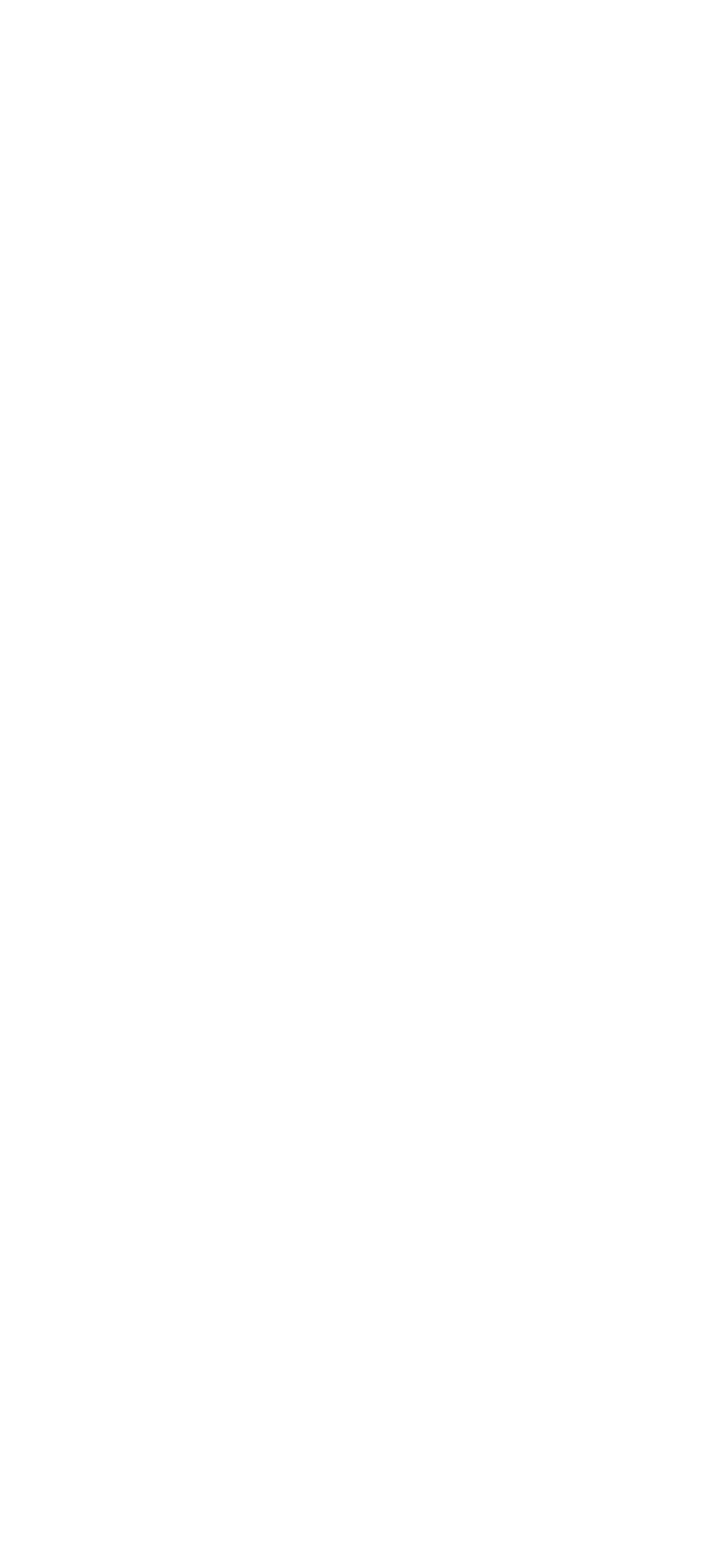
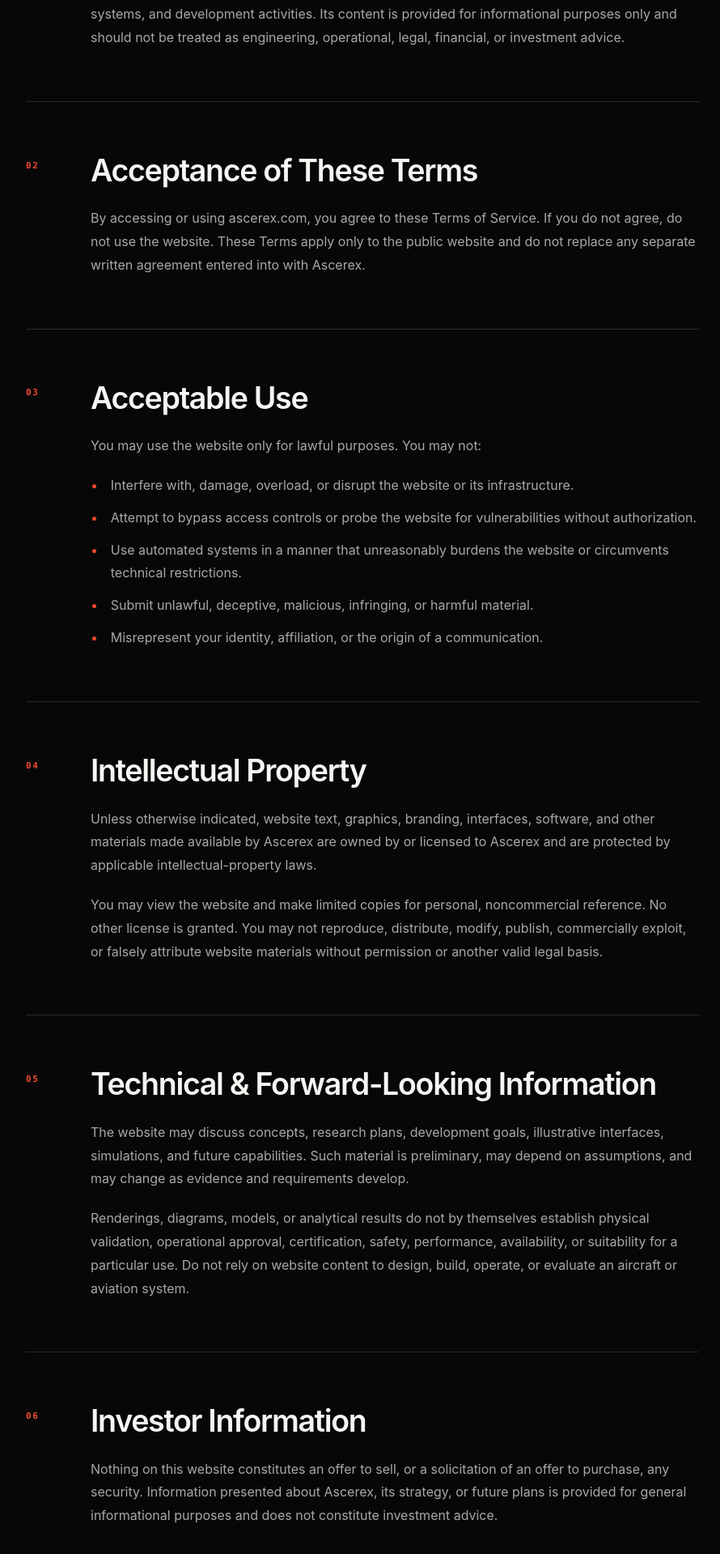
Before and after one commit to ascerex/website-nextjs, a Next.js app: page /terms-of-service in a window 1280 px wide. Before the commit this address had no page. Shown: the part 835-2754 px from the top of the page at 81% size, without its empty margins (192-1082 px from the left). Before the commit the page ends 800 px from the top, so only its background shows below. Built offline with nearby package versions, Linux system fonts and the light colour scheme.

Commit message:
[Implementation] added terms of use

```diff
--- /dev/null
+++ b/src/app/terms-of-service/page.tsx
@@ -0,0 +1,246 @@
+import type { Metadata } from "next";
+import { Footer, Header } from "@/components";
+import styles from "../privacy-policy/privacy-policy.module.css";
+
+export const metadata: Metadata = {
+  title: "Terms of Use | Ascerex",
+  description:
+    "Terms governing access to and use of the Ascerex public website.",
+};
+
+const sections = [
+  {
+    number: "01",
+    title: "Website Purpose",
+    content: (
+      <p>
+        This website provides general information about Ascerex, its mission,
+        research direction, proposed systems, and development activities. Its
+        content is provided for informational purposes only and should not be
+        treated as engineering, operational, legal, financial, or investment
+        advice.
+      </p>
+    ),
+  },
+  {
+    number: "02",
+    title: "Acceptance of These Terms",
+    content: (
+      <p>
+        By accessing or using ascerex.com, you agree to these Terms of Service.
+        If you do not agree, do not use the website. These Terms apply only to
+        the public website and do not replace any separate written agreement
+        entered into with Ascerex.
+      </p>
+    ),
+  },
+  {
+    number: "03",
+    title: "Acceptable Use",
+    content: (
+      <>
+        <p>You may use the website only for lawful purposes. You may not:</p>
+        <ul>
+          <li>Interfere with, damage, overload, or disrupt the website or its infrastructure.</li>
+          <li>Attempt to bypass access controls or probe the website for vulnerabilities without authorization.</li>
+          <li>Use automated systems in a manner that unreasonably burdens the website or circumvents technical restrictions.</li>
+          <li>Submit unlawful, deceptive, malicious, infringing, or harmful material.</li>
+          <li>Misrepresent your identity, affiliation, or the origin of a communication.</li>
+        </ul>
+      </>
+    ),
+  },
+  {
+    number: "04",
+    title: "Intellectual Property",
+    content: (
+      <>
+        <p>
+          Unless otherwise indicated, website text, graphics, branding,
+          interfaces, software, and other materials made available by Ascerex
+          are owned by or licensed to Ascerex and are protected by applicable
+          intellectual-property laws.
+        </p>
+        <p>
+          You may view the website and make limited copies for personal,
+          noncommercial reference. No other license is granted. You may not
+          reproduce, distribute, modify, publish, commercially exploit, or
+          falsely attribute website materials without permission or another
+          valid legal basis.
+        </p>
+      </>
+    ),
+  },
+  {
+    number: "05",
+    title: "Technical & Forward-Looking Information",
+    content: (
+      <>
+        <p>
+          The website may discuss concepts, research plans, development goals,
+          illustrative interfaces, simulations, and future capabilities. Such
+          material is preliminary, may depend on assumptions, and may change as
+          evidence and requirements develop.
+        </p>
+        <p>
+          Renderings, diagrams, models, or analytical results do not by
+          themselves establish physical validation, operational approval,
+          certification, safety, performance, availability, or suitability for
+          a particular use. Do not rely on website content to design, build,
+          operate, or evaluate an aircraft or aviation system.
+        </p>
+      </>
+    ),
+  },
+  {
+    number: "06",
+    title: "Investor Information",
+    content: (
+      <p>
+        Nothing on this website constitutes an offer to sell, or a solicitation
+        of an offer to purchase, any security. Information presented about
+        Ascerex, its strategy, or future plans is provided for general
+        informational purposes and does not constitute investment advice.
+      </p>
+    ),
+  },
+  {
+    number: "07",
+    title: "Submissions & Communications",
+    content: (
+      <>
+        <p>
+          If you send an inquiry, you represent that you have the right to
+          provide its contents. Ascerex may use the submitted information to
+          review, route, and respond to the communication as described in the
+          Privacy Policy.
+        </p>
+        <p>
+          Do not submit confidential, proprietary, export-controlled,
+          security-sensitive, or highly sensitive personal information through
+          the public contact form. Unless Ascerex has agreed otherwise in
+          writing, sending a message does not create a confidential, fiduciary, advisory,
+          employment, partnership, or investment relationship.
+        </p>
+      </>
+    ),
+  },
+  {
+    number: "08",
+    title: "Third-Party Links",
+    content: (
+      <p>
+        The website may link to third-party websites, resources, or services for
+        convenience or reference. Ascerex does not control and is not responsible
+        for their availability, content, security, terms, or privacy practices.
+        A link does not necessarily imply endorsement.
+      </p>
+    ),
+  },
+  {
+    number: "09",
+    title: "Website Availability",
+    content: (
+      <p>
+        Ascerex may update, suspend, restrict, or discontinue any part of the
+        website without notice. Ascerex does not guarantee that the website will
+        always be available, uninterrupted, current, complete, or free from
+        errors or harmful components.
+      </p>
+    ),
+  },
+  {
+    number: "10",
+    title: "Disclaimers",
+    content: (
+      <p>
+        To the fullest extent permitted by applicable law, the website and its
+        content are provided &ldquo;as is&rdquo; and &ldquo;as available,&rdquo; without warranties of
+        any kind, whether express, implied, or statutory. This includes implied
+        warranties of merchantability, fitness for a particular purpose,
+        accuracy, title, and non-infringement, to the extent those warranties may
+        lawfully be disclaimed.
+      </p>
+    ),
+  },
+  {
+    number: "11",
+    title: "Limitation of Liability",
+    content: (
+      <p>
+        To the fullest extent permitted by applicable law, Ascerex and those
+        involved in operating the website will not be liable for indirect,
+        incidental, special, consequential, exemplary, or punitive damages, or
+        for loss of data, opportunity, revenue, or profits arising from or related
+        to website access, use, inability to use, or reliance on its content.
+        Some jurisdictions do not allow certain limitations, so these limitations
+        may not apply to you in full.
+      </p>
+    ),
+  },
+  {
+    number: "12",
+    title: "Changes to These Terms",
+    content: (
+      <p>
+        These Terms may be updated as the website, Ascerex&apos;s activities, or legal
+        requirements change. Revisions become effective when posted and will be
+        reflected by the &ldquo;Last updated&rdquo; date at the top of this page.
+      </p>
+    ),
+  },
+];
+
+export default function TermsOfServicePage() {
+  return (
+    <>
+      <Header />
+      <main className={styles.page}>
+        <header className={styles.intro}>
+          <div className={styles.introInner}>
+            <p className={styles.eyebrow}>Terms</p>
+            <h1>Terms of Use</h1>
+            <p className={styles.updated}>Last updated: September 11, 2026</p>
+            <p className={styles.summary}>
+              These Terms govern access to and use of ascerex.com. They establish
+              the boundaries for using the public website and its informational,
+              technical, and company materials.
+            </p>
+          </div>
+        </header>
+
+        <article className={styles.document}>
+          {sections.map((section) => (
+            <section
+              key={section.number}
+              className={styles.policySection}
+              aria-labelledby={`terms-section-${section.number}`}
+            >
+              <span className={styles.sectionNumber} aria-hidden="true">
+                {section.number}
+              </span>
+              <div className={styles.sectionContent}>
+                <h2 id={`terms-section-${section.number}`}>{section.title}</h2>
+                <div className={styles.sectionBody}>{section.content}</div>
+              </div>
+            </section>
+          ))}
+
+          <section className={styles.contactSection} aria-labelledby="terms-contact-title">
+            <span className={styles.sectionNumber} aria-hidden="true">13</span>
+            <div className={styles.sectionContent}>
+              <h2 id="terms-contact-title">Contact</h2>
+              <div className={styles.sectionBody}>
+                <p>Questions regarding these Terms may be sent to:</p>
+                <address>
+                  <a href="mailto:contact@ascerex.com">contact@ascerex.com</a>
+                </address>
+              </div>
+            </div>
+          </section>
+        </article>
+      </main>
+      <Footer />
+    </>
+  );
+}
--- a/src/components/Footer.module.css
+++ b/src/components/Footer.module.css
@@ -20,7 +20,7 @@
 }
 
 .contact span,
-.privacy,
+.legal,
 .copyright {
   color: rgba(255, 255, 255, 0.55);
   font-size: 0.875rem;
@@ -38,8 +38,12 @@
   white-space: nowrap;
 }
 
-.privacy {
+.legal {
+  display: grid;
+  gap: 0.35rem;
+  justify-items: center;
   justify-self: center;
+  text-align: center;
 }
 
 .copyright {
@@ -48,20 +52,20 @@
 }
 
 .contact a,
-.privacy {
+.legal a {
   transition: color 180ms ease;
 }
 
 .contact a:hover,
 .contact a:focus-visible,
-.privacy:hover,
-.privacy:focus-visible {
+.legal a:hover,
+.legal a:focus-visible {
   color: #fff;
   outline: none;
 }
 
 .contact a:focus-visible,
-.privacy:focus-visible {
+.legal a:focus-visible {
   box-shadow: 0 2px 0 #f04b2f;
 }
 
@@ -80,7 +84,7 @@
   }
 
   .contact span,
-  .privacy,
+  .legal,
   .copyright {
     font-size: clamp(0.5rem, 2.35vw, 0.66rem);
     letter-spacing: 0.025em;
--- a/src/components/Footer.tsx
+++ b/src/components/Footer.tsx
@@ -10,9 +10,10 @@ export function Footer() {
           <a href="mailto:contact@ascerex.com">contact@ascerex.com</a>
         </div>
 
-        <Link className={styles.privacy} href="/privacy-policy">
-          Privacy Policy
-        </Link>
+        <nav className={styles.legal} aria-label="Legal">
+          <Link href="/privacy-policy">Privacy Policy</Link>
+          <Link href="/terms-of-service">Terms of Use</Link>
+        </nav>
 
         <p className={styles.copyright}>&copy; 2026 Ascerex</p>
       </div>
```
